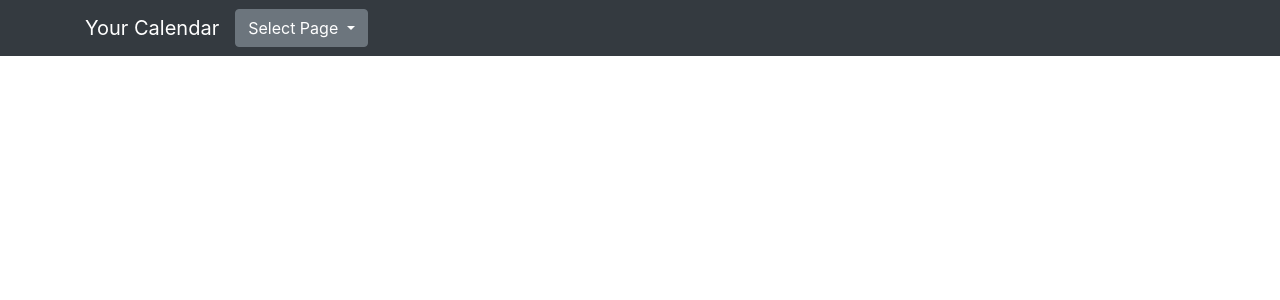
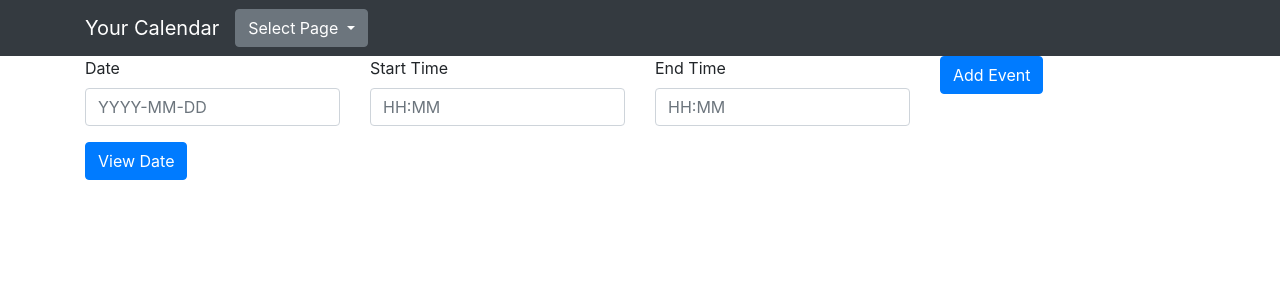
Before and after one commit to jwkeegan/CalendarManager, a React (Create React App) app in the folder client/: page /create in a window 1280 px wide. Shown: the top 300 px of the page. Built offline with nearby package versions, Linux system fonts and the light colour scheme.

Commit message:
create tab will allow users to select a date, view their events, and view friends events that day

```diff
--- a/client/src/pages/Create/index.js
+++ b/client/src/pages/Create/index.js
@@ -1,12 +1,16 @@
 import React, { Component } from "react";
 import onClickOutside from "react-onclickoutside";
 import API from "../../utils/API";
+import Event from "../../components/Event";
 
 class Create extends Component {
     state = {
         email: "",
         name: "",
         friends: [],
+        events: [],
+        eventsToView: [],
+        friendsToView: []
     }
 
     handleClickOutside = () => {
@@ -17,20 +21,25 @@ class Create extends Component {
                 email: "",
                 name: "",
                 friends: [],
+                events: [],
+                eventsToView: [],
+                friendsToView: []
             });
         } else if (curUserEmail !== "") {
-            console.log("got to this point");
+            console.log(this.state.eventsToView);
             this.loadProfile(curUserEmail)
         }
     }
 
     loadProfile = (email) => {
         API.getUser(email).then(res => {
+            console.log(res);
             let friendsArray = this.sortFriends(res.data.friends);
             this.setState({
                 email: res.data.email,
                 name: res.data.name,
-                friends: friendsArray
+                friends: friendsArray,
+                events: res.data.events
             });
         });
     }
@@ -45,9 +54,132 @@ class Create extends Component {
         return friendsArray;
     }
 
+    viewDate = (event) => {
+        event.preventDefault();
+        let eventsToLoad = [];
+        let dateToShow = document.getElementById("date").value;
+        console.log(dateToShow);
+        let eventArray = this.state.events;
+        for (let event in eventArray) {
+            if (eventArray[event].startTime.split("T")[0] === dateToShow) {
+                eventsToLoad.push(eventArray[event]);
+            }
+        }
+        console.log(dateToShow);
+        this.setState({
+            eventsToView: eventsToLoad
+        });
+    }
+
+    addFriend = (event) => {
+        event.preventDefault();
+        let friendToAdd = document.getElementById("friend").value;
+        let friendExists = false;
+        let errorDiv = document.getElementById("error-message");
+        let friendsToView = this.state.friendsToView;
+        console.log(friendsToView);
+        for (let friend in this.state.friends) {
+            let curFriend = this.state.friends[friend];
+            console.log(friendToAdd);
+            console.log(curFriend);
+            if (curFriend.username === friendToAdd) {
+                friendExists = true;
+                errorDiv.textContent = "";
+                API.getUser(curFriend.email).then(res => {
+                    curFriend.events = res.data.events;
+                    friendsToView.push(curFriend);
+                }).then(() =>
+                    this.setState({
+                        friendsToView: friendsToView
+                    })
+                );
+                break;
+            }
+        }
+
+        if (!friendExists) {
+            errorDiv.textContent = "User not found on friends list";
+        }
+    }
+
     render() {
         return (
-            <div></div>
+            <div className="container">
+                <div className="row">
+                    <div className="col">
+                        <form method="post">
+                            <div className="form-group">
+                                <label className="control-label" htmlFor="date">Date</label>
+                                <input className="form-control" id="date" name="date" placeholder="YYYY-MM-DD" type="text" />
+                            </div>
+                            <div className="form-group">
+                                <button className="btn btn-primary " name="submit" type="submit" onClick={this.viewDate}>View Date</button>
+                            </div>
+                        </form>
+                    </div>
+                    <div className="col">
+                        <form method="post">
+                            <div className="form-group">
+                                <label className="control-label" htmlFor="start-time">Start Time</label>
+                                <input className="form-control" id="start-time" name="start-time" placeholder="HH:MM" type="text" />
+                            </div>
+                        </form>
+                    </div>
+                    <div className="col">
+                        <form method="post">
+                            <div className="form-group">
+                                <label className="control-label" htmlFor="end-time">End Time</label>
+                                <input className="form-control" id="end-time" name="end-time" placeholder="HH:MM" type="text" />
+                            </div>
+                        </form>
+                    </div>
+                    <div className="col">
+                        <button className="btn btn-primary" id="add-event" onClick={this.addEvent}>Add Event</button>
+                    </div>
+                </div>
+                <div className="row">
+                    <div className="col-md-2" id="user-events">
+                        {this.state.eventsToView.map(event => (
+                            <Event
+                                key={event._id}
+                                title={event.title}
+                                startTime={event.startTime}
+                                endTime={event.endTime}
+                            />
+                        ))}
+                    </div>
+
+                    {this.state.friendsToView.map(friend => (
+                        <div className="col-md-2 friend-events" key={friend._id}>
+                            {friend.events.map(event => (
+                                <Event
+                                    key={event._id}
+                                    title={event.title}
+                                    startTime={event.startTime}
+                                    endTime={event.endTime}
+                                />
+                            ))}
+                        </div>
+                    ))}
+
+                    <div className="col-md-2" id="add-friend">
+                        {(this.state.eventsToView.length) ? (
+                            <form method="post">
+                                <div className="form-group">
+                                    <label className="control-label" htmlFor="friend">Add Friend to Compare</label>
+                                    <input className="form-control" id="friend" name="friend" placeholder="John Doe" type="text" />
+                                </div>
+                                <div className="form-group">
+                                    <button className="btn btn-primary " name="submit" type="submit" onClick={this.addFriend}>Compare Schedule</button>
+                                </div>
+                            </form>
+                        ) : (
+                                <div></div>
+                            )}
+                        <div id="error-message"></div>
+                    </div>
+                </div>
+            </div>
         );
     }
 }
--- a/client/src/pages/Dashboard/index.js
+++ b/client/src/pages/Dashboard/index.js
@@ -80,10 +80,12 @@ class Dashboard extends Component {
                     friends: [
                         {
                             username: "ex 1",
+                            email: "123@ex.com",
                             pending: true
                         },
                         {
                             username: "ex 2",
+                            email: "456@ex.com",
                             pending: false
                         }
                     ]
```
Also changed, not shown: 1 other file (tests, documents, lock files or other folders).
